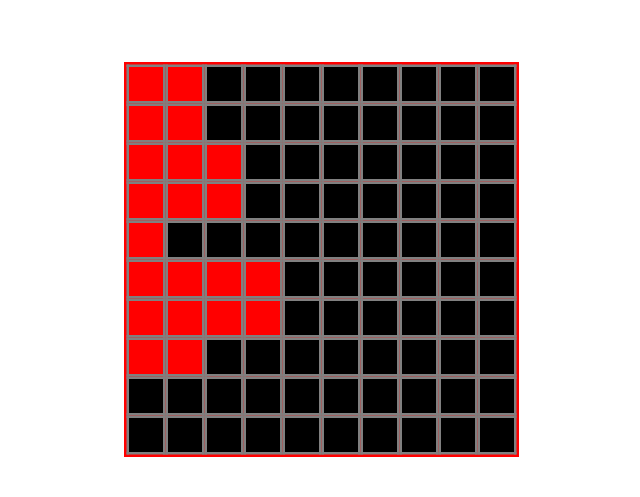
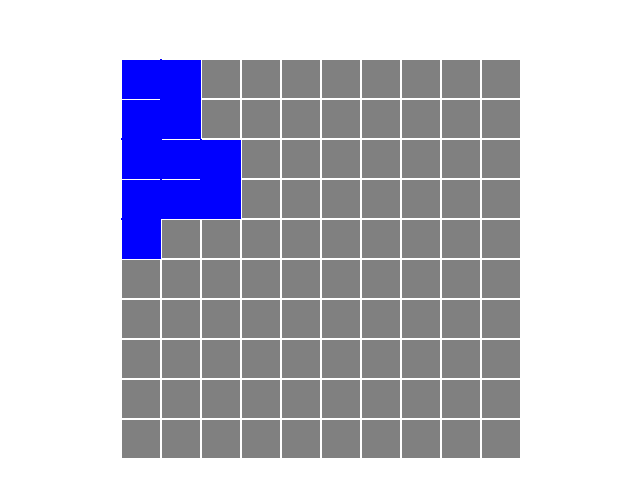
Before and after one commit to kson4/maze, a plain HTML site: page index .html in a window 1280 px wide. Shown: the part 129-626 px from the top of the page, without its empty margins (319-959 px from the left). Drawn offline with Linux system fonts and the light colour scheme.

Commit message:
create maze

```diff
--- a/css/styles.css
+++ b/css/styles.css
@@ -7,5 +7,5 @@
 }
 
 #maze {
-  background-color: red;
+  background-color: black;
 }
--- a/js/setup-maze.js
+++ b/js/setup-maze.js
@@ -1,9 +1,15 @@
-const CELL_MARGIN = 5
+const CELL_MARGIN = 1
 const NUM_CELLS = 10
-const MAZE_WIDTH = 400 - (NUM_CELLS - CELL_MARGIN)
-const MAZE_HEIGHT = 400 - (NUM_CELLS - CELL_MARGIN)
+// const MAZE_WIDTH = 400 - (NUM_CELLS - CELL_MARGIN)
+// const MAZE_HEIGHT = 400 - (NUM_CELLS - CELL_MARGIN)
+
+const MAZE_WIDTH = 400
+const MAZE_HEIGHT = 400
 
 const CELL_SIZE = Math.floor(MAZE_WIDTH / NUM_CELLS)
+const TILE_COLOR = "gray"
+const TRAVERSE_COLOR = "blue"
+const GRID_COLOR = "white"
 
 const maze = document.querySelector("#maze")
 maze.width = MAZE_WIDTH
@@ -27,36 +33,33 @@ class Cell {
     this.neighbors = []
   }
 
-  displayCell() {
-    mazeCtx.fillStyle = "black"
-    mazeCtx.fillRect(this.xPosition + CELL_MARGIN, this.yPosition + CELL_MARGIN,
-      CELL_SIZE - CELL_MARGIN, CELL_SIZE - CELL_MARGIN)
+  displayCell(color) {
+    mazeCtx.fillStyle = color
+    // mazeCtx.fillRect(this.xPosition + CELL_MARGIN, this.yPosition + CELL_MARGIN,
+    //   CELL_SIZE - CELL_MARGIN, CELL_SIZE - CELL_MARGIN)
+    mazeCtx.fillRect(this.xPosition, this.yPosition,
+      CELL_SIZE, CELL_SIZE)
   }
 
   displayWalls() {
-    mazeCtx.fillStyle = "gray"
-
-    if (this.top == true) {
-      mazeCtx.fillRect(this.xPosition + CELL_MARGIN / 2, this.yPosition + CELL_MARGIN / 2,
-        CELL_SIZE, CELL_MARGIN / 2)
-    }
-    if (this.bottom) {
-      mazeCtx.fillRect(this.xPosition + CELL_MARGIN / 2, this.yPosition + CELL_SIZE,
-        CELL_SIZE, CELL_MARGIN / 2)
-    }
-    if (this.left) {
-      mazeCtx.fillRect(this.xPosition + CELL_MARGIN / 2, this.yPosition + CELL_MARGIN / 2,
-        CELL_MARGIN / 2, CELL_SIZE)
-    }
-    if (this.right) {
-      mazeCtx.fillRect(this.xPosition + CELL_SIZE, this.yPosition + CELL_MARGIN / 2,
-        CELL_MARGIN / 2, CELL_SIZE)
-    }
+    mazeCtx.fillStyle = GRID_COLOR
+    // top
+    mazeCtx.fillRect(this.xPosition, this.yPosition,
+      CELL_SIZE, CELL_MARGIN)
+    // bottom
+    mazeCtx.fillRect(this.xPosition - CELL_MARGIN,
+      this.yPosition + CELL_SIZE - CELL_MARGIN, CELL_SIZE, CELL_MARGIN)
+    // left
+    mazeCtx.fillRect(this.xPosition, this.yPosition,
+      CELL_MARGIN, CELL_SIZE)
+    // right
+    mazeCtx.fillRect(this.xPosition + CELL_SIZE - CELL_MARGIN, this.yPosition,
+      CELL_MARGIN, CELL_SIZE)
   }
 
   visit() {
     this.visited = true
-    mazeCtx.fillStyle = "red"
+    mazeCtx.fillStyle = "blue"
     mazeCtx.fillRect(this.xPosition + CELL_MARGIN, this.yPosition + CELL_MARGIN,
       CELL_SIZE - CELL_MARGIN, CELL_SIZE - CELL_MARGIN)
   }
@@ -87,16 +90,96 @@ class Cell {
     }
   }
 
-  // removeWall(cur) {
+  removeWall(next) {
+    const xDist = this.x - next.x
+    const yDist = this.y - next.y
+    console.log(xDist, yDist)
 
-  // }
+    // moved right
+    if (xDist == -1) {
+      console.log("moved right")
+      this.right = false
+      next.left = false
+      console.log(this.top, this.right, this.bottom, this.left)
+      console.log(next.top, next.right, next.bottom, next.left)
+      this.removeWallColor(this, "right")
+      this.removeWallColor(next, "left")
+    }
+    // moved left
+    if (xDist == 1) {
+      console.log("moved left")
+      this.left = false
+      next.right = false
+      console.log(this.top, this.right, this.bottom, this.left)
+      console.log(next.top, next.right, next.bottom, next.left)
+      this.removeWallColor(this, "left")
+      this.removeWallColor(next, "right")
+    }
+
+    //moved up
+    if (yDist == 1) {
+      console.log("moved up")
+      this.top = false
+      next.bottom = false
+      console.log(this.top, this.right, this.bottom, this.left)
+      console.log(next.top, next.right, next.bottom, next.left)
+      this.removeWallColor(this, "top")
+      this.removeWallColor(next, "bottom")
+    }
+
+
+    // moved down
+    if (yDist == -1) {
+      console.log("moved down")
+      this.bottom = false
+      next.top = false
+      console.log(this.top, this.right, this.bottom, this.left)
+      console.log(next.top, next.right, next.bottom, next.left)
+      this.removeWallColor(this, "bottom")
+      this.removeWallColor(next, "top")
+    }
+
+
+    // this.changeCellColor("blue")
+
+  }
+  removeWallColor(tile, side) {
+    // // top
+    // mazeCtx.fillRect(this.xPosition, this.yPosition,
+    //   CELL_SIZE, CELL_MARGIN)
+    // // bottom
+    // mazeCtx.fillRect(this.xPosition - CELL_MARGIN,
+    //   this.yPosition + CELL_SIZE - CELL_MARGIN, CELL_SIZE, CELL_MARGIN)
+    // // left
+    // mazeCtx.fillRect(this.xPosition, this.yPosition,
+    //   CELL_MARGIN, CELL_SIZE)
+    // // right
+    // mazeCtx.fillRect(this.xPosition + CELL_SIZE - CELL_MARGIN, this.yPosition,
+    //   CELL_MARGIN, CELL_SIZE)
+
+    mazeCtx.fillStyle = TRAVERSE_COLOR
+    if (side === "top") {
+      mazeCtx.fillRect(tile.xPosition, tile.yPosition, CELL_SIZE, CELL_MARGIN)
+    }
+    else if (side === "bottom") {
+      mazeCtx.fillRect(tile.xPosition - CELL_MARGIN, tile.yPosition + CELL_SIZE - CELL_MARGIN,
+        CELL_SIZE, CELL_MARGIN)
+    }
+    else if (side === "left") {
+      mazeCtx.fillRect(tile.xPosition, tile.yPosition, CELL_MARGIN, CELL_SIZE)
+    }
+    else {
+      mazeCtx.fillRect(tile.xPosition + CELL_SIZE - CELL_MARGIN, tile.yPosition,
+        CELL_MARGIN, CELL_SIZE)
+    }
+  }
 }
 
 function constructMaze() {
   for (let i = 0; i < NUM_CELLS; i++) {
     for (let j = 0; j < NUM_CELLS; j++) {
       const cell = new Cell(j, i)
-      cell.displayCell()
+      cell.displayCell(TILE_COLOR)
       cell.displayWalls()
       grid.push(cell)
     }
@@ -106,16 +189,17 @@ function constructMaze() {
   }
 }
 
-async function traverse() {
-  console.log("step")
-  // visitedCells.add(cur)
+async function traverse(previous) {
+  cur = previous
   cur.visit()
-  console.log(cur.neighbors)
-  cur = await getValidNeighbor(0, cur)
-  console.log(cur)
-  if (cur) {
-    setTimeout((traverse), 250)
-  }
+
+  let next = await getValidNeighbor(0, cur)
+  setTimeout(() => {
+    if (next) {
+      cur.removeWall(next)
+      traverse(next)
+    }
+  }, 500)
 }
 
 async function getValidNeighbor(idx, cur) {
@@ -124,7 +208,7 @@ async function getValidNeighbor(idx, cur) {
   }
   let validNeighbor = false
 
-  console.log("current: ", cur)
+  // console.log("current: ", cur)
   let next = cur.neighbors[Math.floor(Math.random() * (cur.neighbors.length))]
   while (!validNeighbor && cur.neighbors.length > 0) {
     if (next.visited === false) {
@@ -138,6 +222,7 @@ async function getValidNeighbor(idx, cur) {
     }
   }
   if (validNeighbor) {
+    // console.log(next)
     return next
   }
   else {
@@ -149,4 +234,7 @@ async function getValidNeighbor(idx, cur) {
 constructMaze()
 let cur = grid[0]
 const visitedCells = new Set()
-traverse()
+
+traverse(grid[0])
+
+// traverse()
```
